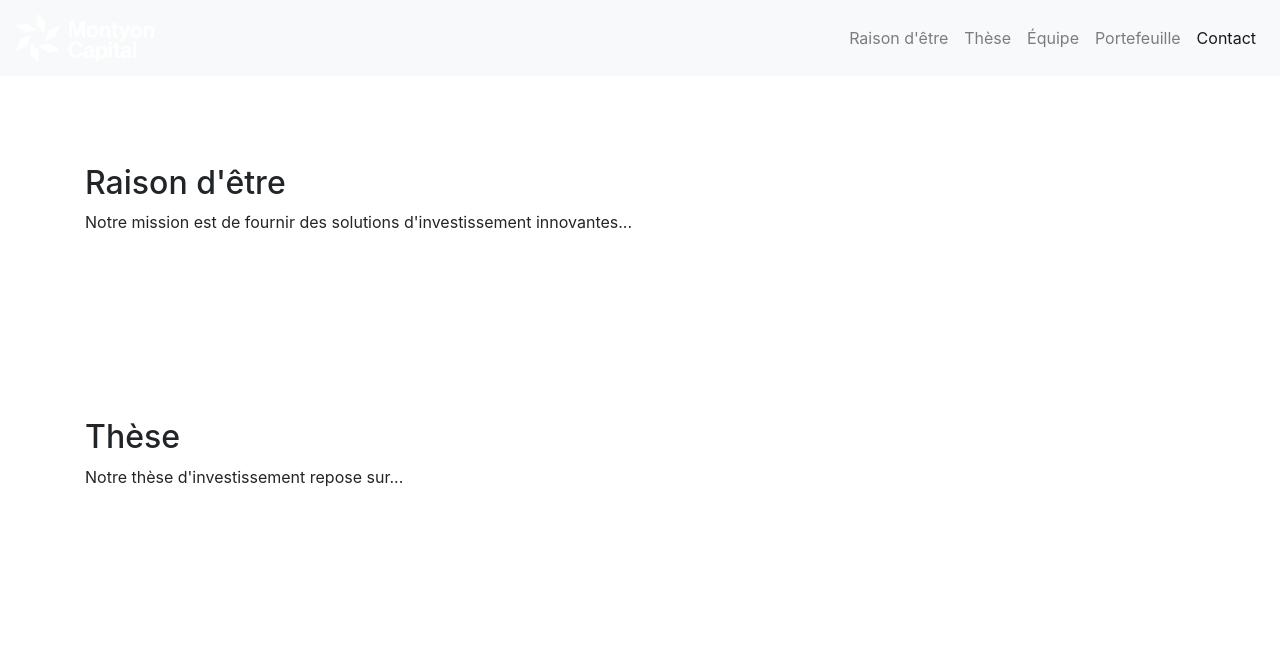
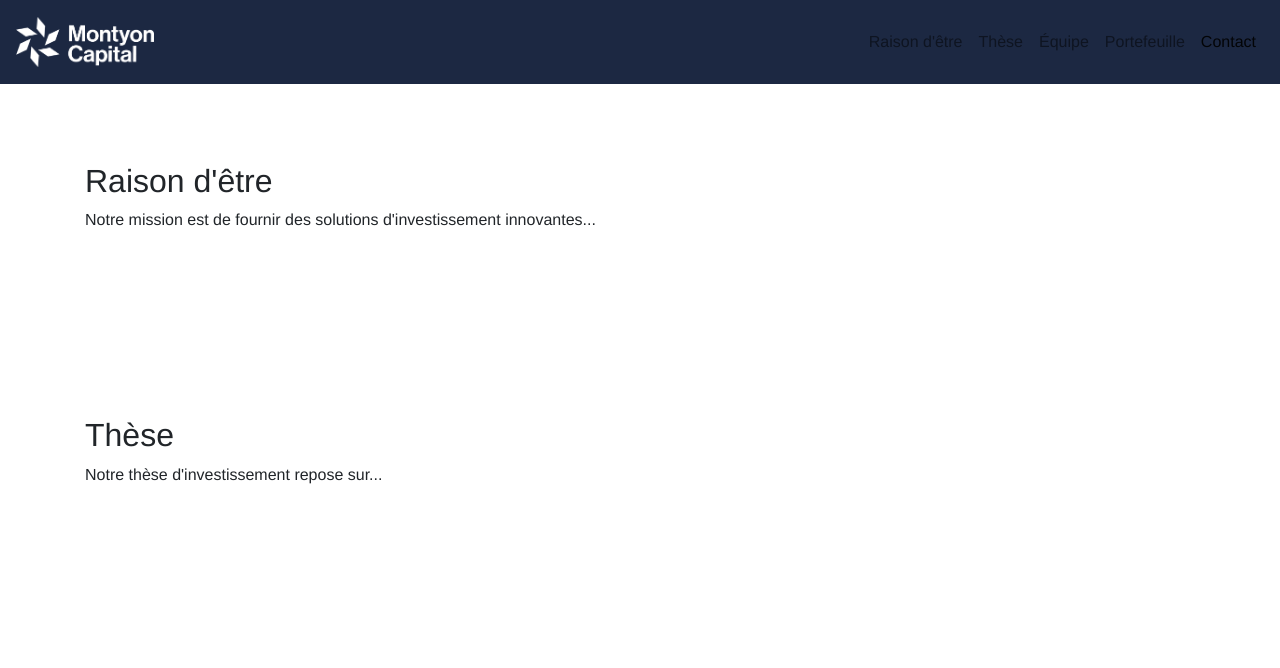
Before and after one commit to TourneScript/ScriptMontyon, a plain HTML site: page index.html in a window 1280 px wide. Shown: the top 668 px of the page. Drawn offline with nearby package versions, Linux system fonts and the light colour scheme.

Commit message:
update ruban

```diff
--- a/index.html
+++ b/index.html
@@ -9,7 +9,8 @@
     <style>
         body {
             position: relative;
-            padding-top: 56px; /* Hauteur du ruban fixe */
+            padding-top: 54px; /* Hauteur du ruban fixe ajustée de 2mm */
+            font-family: 'Helvetica', Arial, sans-serif; /* Texte en Helvetica */
         }
         section {
             padding: 60px 0;
@@ -17,11 +18,19 @@
         #logo {
             height: 50px;
         }
+        .navbar {
+            background-color: #1C2842; /* Couleur du bandeau */
+            padding-top: 12px; /* Affiner la hauteur du bandeau */
+            padding-bottom: 12px; /* Affiner la hauteur du bandeau */
+        }
+        .navbar-nav .nav-link {
+            color: #ffffff; /* Couleur du texte dans le bandeau */
+        }
     </style>
 </head>
 <body data-spy="scroll" data-target="#navbar" data-offset="70">
     <!-- Ruban -->
-    <nav id="navbar" class="navbar navbar-expand-lg navbar-light bg-light fixed-top">
+    <nav id="navbar" class="navbar navbar-expand-lg navbar-light fixed-top">
         <a class="navbar-brand" href="#">
             <img id="logo" src="Images/logo_montyon_blanc.png" alt="Logo officiel Montyon blanc" class="d-inline-block align-top">
         </a>
```
